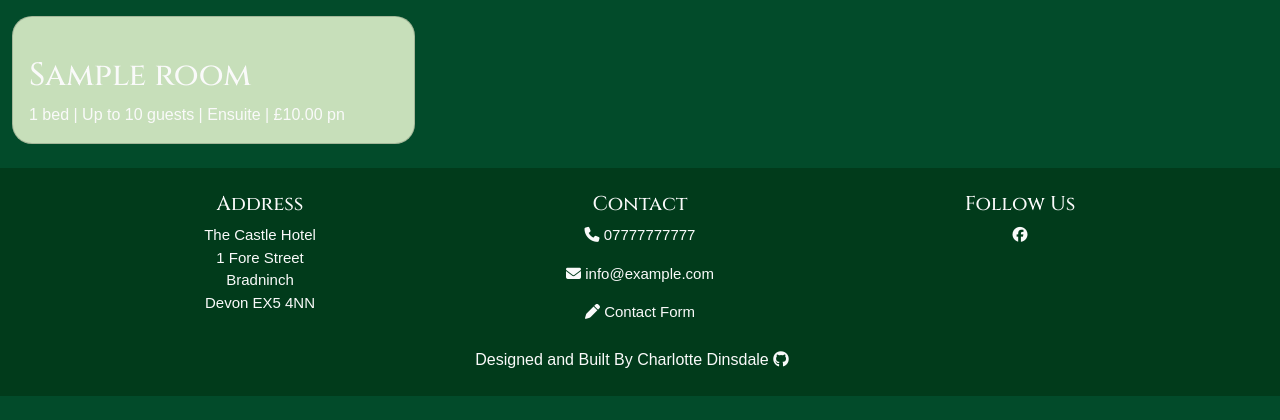
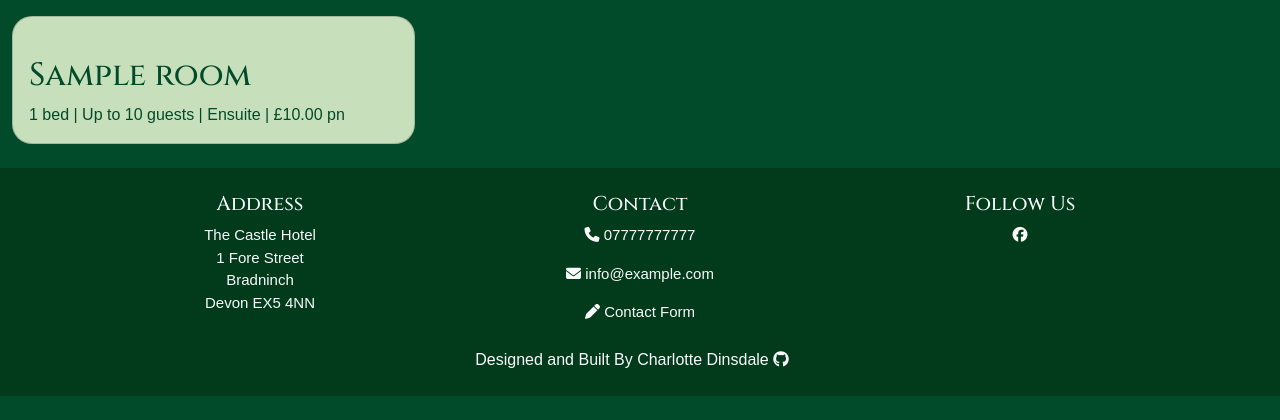
Before and after one commit to charlottedinsdale/Rooms-at-The-Castle, a Django app: page /rooms/ in a window 1280 px wide. Shown: the part 98-518 px from the top of the page. Run offline with Django 4.2, Linux system fonts and the light colour scheme; tables that the repository leaves empty hold one stand-in row (values such as "Sample post"); some libraries are stand-ins or nearby versions; some web fonts are replaced.

Commit message:
fix linking error and style room cards

```diff
--- a/rooms/templates/rooms/rooms.html
+++ b/rooms/templates/rooms/rooms.html
@@ -10,9 +10,9 @@
                 {% for room in room_list %}
                 <div class="col-md-4">
                     <div class="card mb-4">
-                        <div class="card-body">
+                        <div class="card-body room-card">
                             <div class="image-container">
-                                <div>
+                                <div class="room-card-items">
                                     {% if room.image and "placeholder" in room.image.url %}
                                         <img class="card-img-top" src="{% static 'images/default.jpg' %}" alt="Default image for {{ room.title }}">
                                     {% elif room.image %}
@@ -22,13 +22,12 @@
                                     {% endif %}
                                 </div>
                             </div>
-
                             <a href="{% url 'room_detail' room.slug %}" class="room-link">
-                                <h2 class="card-title">{{ room.name }}</h2>
+                                <h2 class="card-title room-card-text">{{ room.name }}</h2>
                                 {% if room.number_of_beds == 1 %}
-                                <p class="card-text">{{ room.number_of_beds }} bed | Up to {{ room.capacity }} guests | Ensuite | £{{ room.price_per_night }} pn</p>
+                                <p class="card-text room-card-text">{{ room.number_of_beds }} bed | Up to {{ room.capacity }} guests | Ensuite | £{{ room.price_per_night }} pn</p>
                                 {% else %}
-                                <p class="card-text">{{ room.number_of_beds }} beds | Up to {{ room.capacity }} guests | Ensuite | £{{ room.price_per_night }} pn</p>
+                                <p class="card-text room-card-text">{{ room.number_of_beds }} beds | Up to {{ room.capacity }} guests | Ensuite | £{{ room.price_per_night }} pn</p>
                                 {% endif %}
                             </a>
                         </div>
--- a/static/css/style.css
+++ b/static/css/style.css
@@ -295,6 +295,10 @@ iframe {
     overflow: hidden;
 }
 
+.room-card-text {
+    color:rgb(2, 75, 42);
+}
+
 /* ------------------ Accounts Pages */
 .login-container {
     min-height: 100vh;
--- a/templates/home.html
+++ b/templates/home.html
@@ -22,9 +22,8 @@
         <p>Located near Exeter in the heart of the Devon countryside, the pub is ideally located for a
             countryside getaway or as a base for visiting family nearby or for work</p>
         </p>
-        <a href="{% url 'home'#map-section %}"><button class="btn main-button">Find Us on the Map</button></a>
-        <a href="{% url 'home'#bottom %}"><button class="btn main-button">Full Address</button></a>
     </div>
+    <a href="{% url 'home'%}#map-section"><button class="btn main-button mb-4">Find Us on the Map</button></a>
     <h5>Your Stay</h5>
     <div class="about-text">
         <p>All rooms on offer have been recently refurbished to the highest of standards with your
@@ -109,6 +108,7 @@
     <div id="map">
         <iframe src="https://www.google.com/maps/embed?pb=!1m18!1m12!1m3!1d2520.182638604475!2d-3.4235251747823026!3d50.82778086012545!2m3!1f0!2f0!3f0!3m2!1i1024!2i768!4f13.1!3m3!1m2!1s0x486dbd7b44b78c71%3A0x1cc9e3beabcfa4d6!2sThe%20Castle%20Hotel!5e0!3m2!1sen!2suk!4v1736345226256!5m2!1sen!2suk" width="600" height="450" style="border:0;" allowfullscreen="" loading="lazy" referrerpolicy="no-referrer-when-downgrade"></iframe>
     </div>
+    <a href="{% url 'home' %}#bottom "><button class="btn main-button mb-4">Full Address</button></a>
 </section>
 
 <div class="parallax-four"></div>
--- a/the_castle/settings.py
+++ b/the_castle/settings.py
@@ -30,7 +30,7 @@ TEMPLATES_DIR = os.path.join(BASE_DIR, 'templates')
 SECRET_KEY = os.environ.get('SECRET_KEY')
 
 # SECURITY WARNING: don't run with debug turned on in production!
-DEBUG = False
+DEBUG = True
 
 ALLOWED_HOSTS = [
     '8000-charlottedi-roomsatthec-32jpxx2y354.ws.codeinstitute-ide.net',
```
Also changed, not shown: 1 other file.
